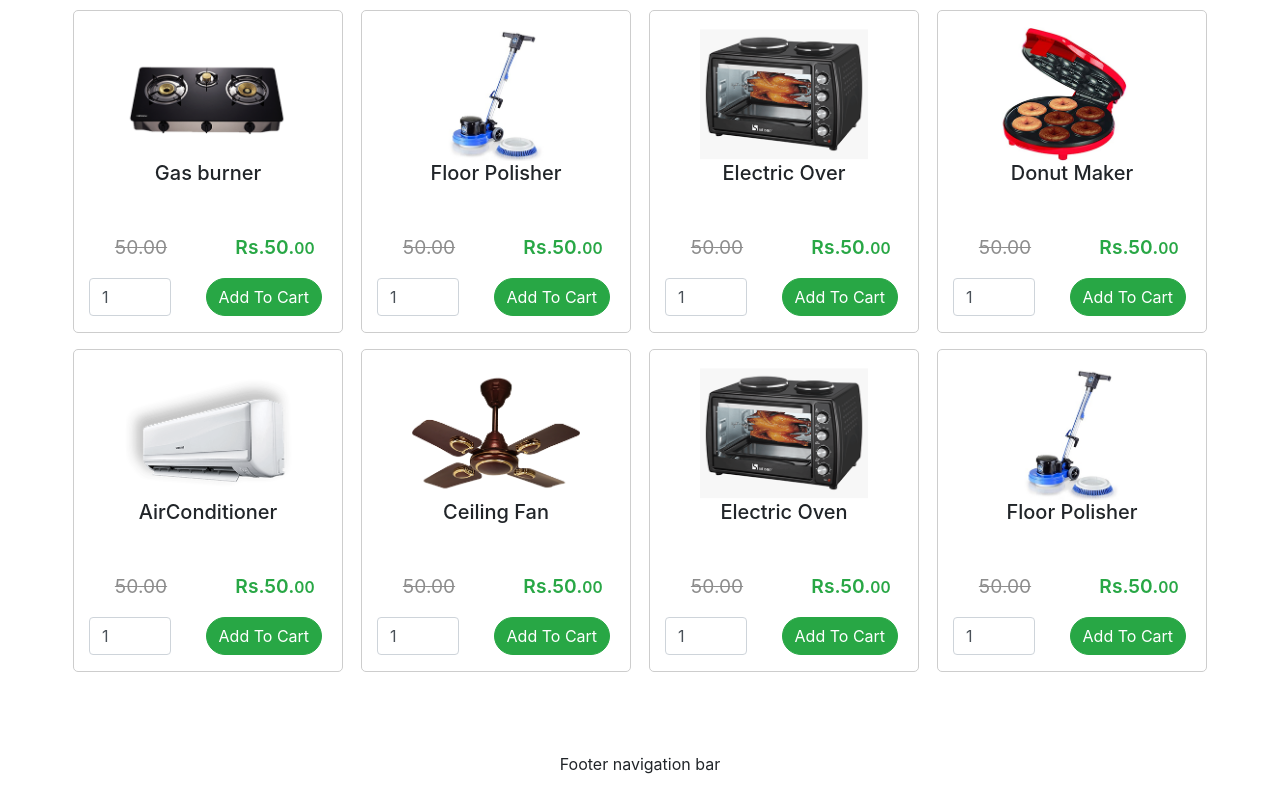
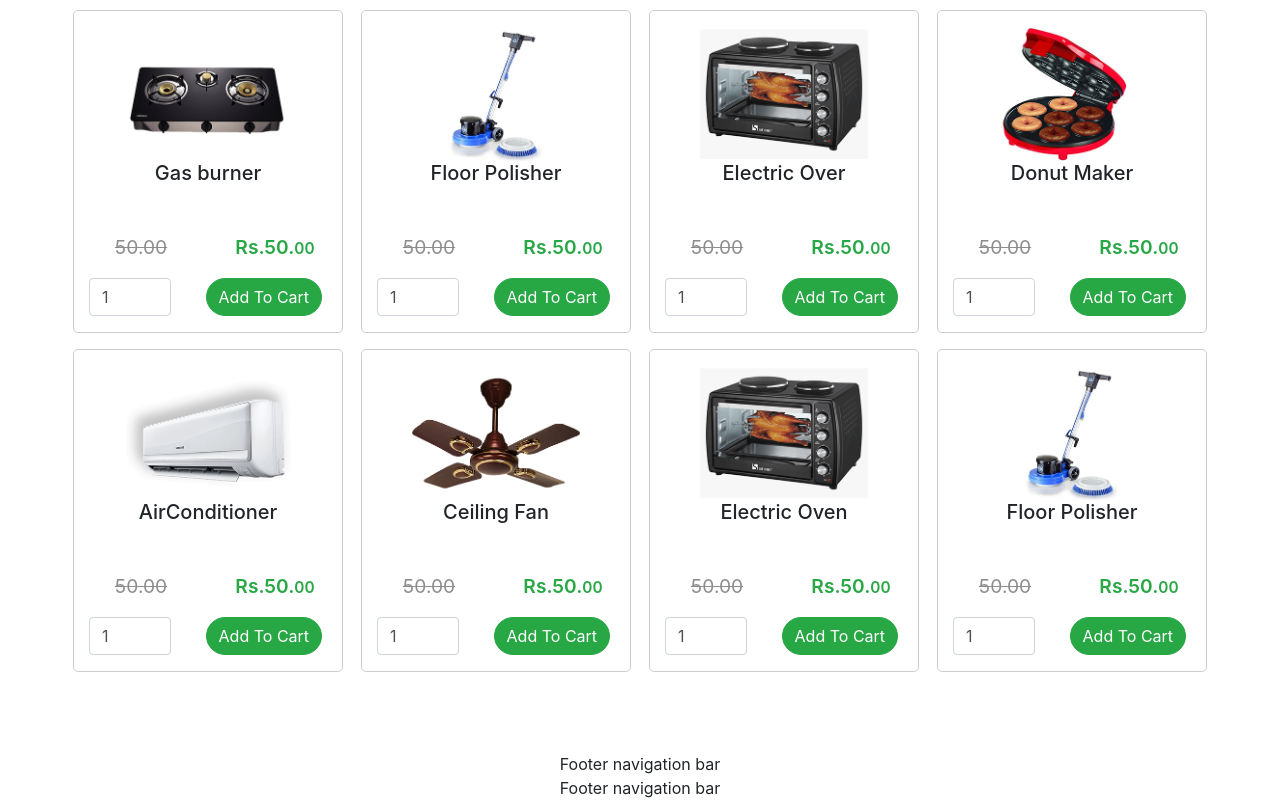
Before and after one commit to JeewanthaLahiru/online-grocery-app-with-react, a React (Create React App) app in the folder shopping-cart/: page / in a window 1280 px wide. Shown: the part 3864-4664 px from the top of the page. Before the commit the page ends 4640 px from the top, so only its background shows below. Built offline with nearby package versions, Linux system fonts and the light colour scheme; a web font is replaced by a local one.

Commit message:
created footer social media bar and imported to footer area

```diff
--- a/shopping-cart/src/components/homePage/footerArea/FooterArea.tsx
+++ b/shopping-cart/src/components/homePage/footerArea/FooterArea.tsx
@@ -1,12 +1,14 @@
 import React from 'react';
 import {Col, Row} from "react-bootstrap";
 import FooterNavigationBar from "./FooterNavigationBar";
+import FooterSocialMediaBar from "./FooterSocialMediaBar";
 
 const FooterArea:React.FC = () => {
     return(
         <Row>
             <Col xs={{span:8, offset:2}} className="p-0 p-0" >
                 <FooterNavigationBar/>
+                <FooterSocialMediaBar/>
             </Col>
         </Row>
     )
--- /dev/null
+++ b/shopping-cart/src/components/homePage/footerArea/FooterSocialMediaBar.tsx
@@ -0,0 +1,9 @@
+import React from 'react';
+
+const FooterSocialMediaBar:React.FC = () =>{
+    return(
+        <div>Footer navigation bar</div>
+    )
+}
+
+export default FooterSocialMediaBar;
```
